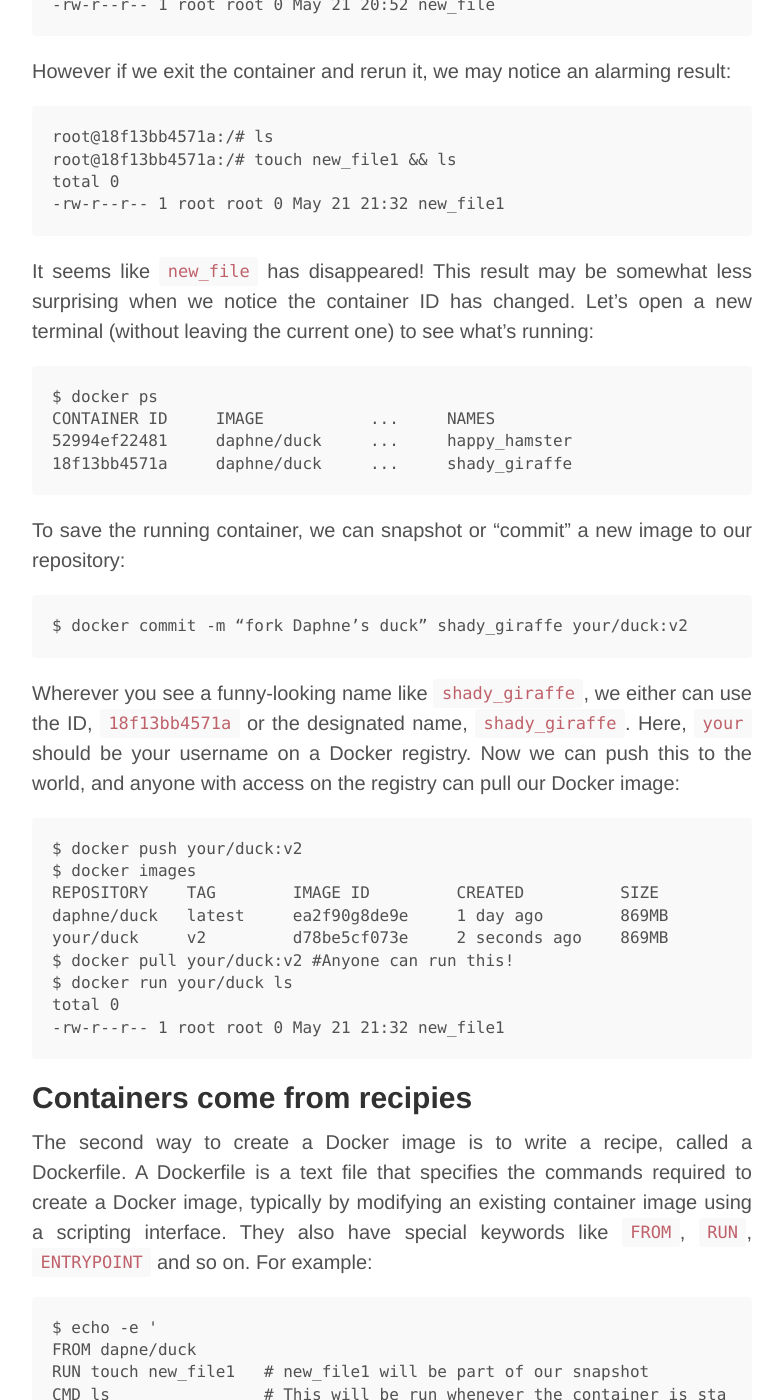
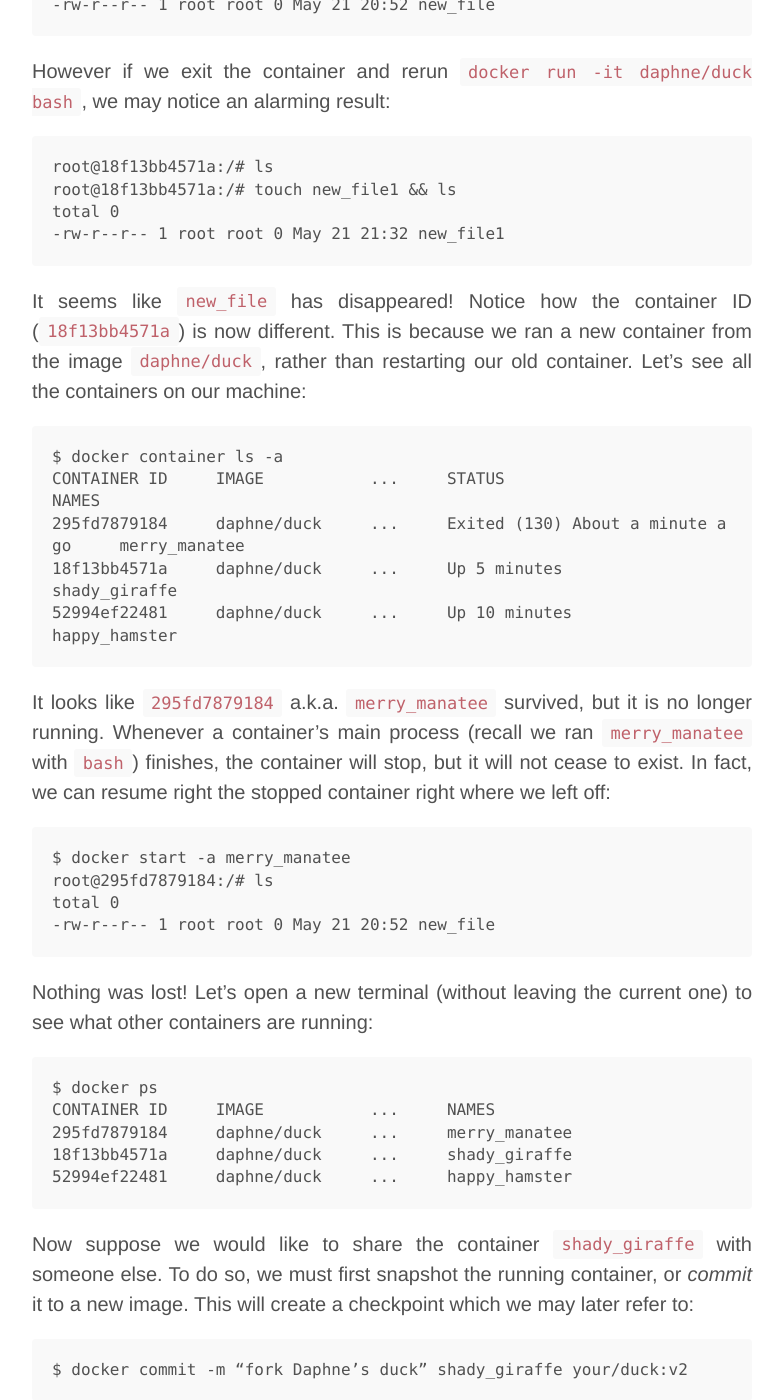
Before and after one commit to breandan/breandan.github.io, a Jekyll site: the page built from public/docker_intro.md, in a window 1280 px wide and 1400 px high, scrolled down 3403 px. Shown: the whole window, without its empty margins (248-1031 px from the left). Built offline with Jekyll 4.4.1, drawn with Linux system fonts in a browser that asks for light colours; nearby versions of some CDN libraries; our own code applies the rules of GitHub Pages for plain Markdown files; some of the changed text lies outside the part shown.

Commit message:
Explain how to restart a container

````diff
--- a/public/docker_intro.md
+++ b/public/docker_intro.md
@@ -70,7 +70,7 @@
 -rw-r--r-- 1 root root 0 May 21 20:52 new_file
 ```
 
-However if we exit the container and rerun it, we may notice an alarming result:
+However if we exit the container and rerun `docker run -it daphne/duck bash`, we may notice an alarming result:
 
 ```
 root@18f13bb4571a:/# ls
@@ -79,22 +79,42 @@
 -rw-r--r-- 1 root root 0 May 21 21:32 new_file1
 ```
 
-It seems like `new_file` has disappeared! This result may be somewhat less surprising when we notice the container ID has changed. Let’s open a new terminal (without leaving the current one) to see what’s running:
+It seems like `new_file` has disappeared! Notice how the container ID (`18f13bb4571a`) is now different. This is because we ran a new container from the image `daphne/duck`, rather than restarting our old container. Let's see all the containers on our machine:
+
+```
+$ docker container ls -a
+CONTAINER ID     IMAGE           ...     STATUS                              NAMES
+295fd7879184     daphne/duck     ...     Exited (130) About a minute ago     merry_manatee
+18f13bb4571a     daphne/duck     ...     Up 5 minutes                        shady_giraffe
+52994ef22481     daphne/duck     ...     Up 10 minutes                       happy_hamster
+```
+
+It looks like `295fd7879184` a.k.a. `merry_manatee` survived, but it is no longer running. Whenever a container's main process (recall we ran `merry_manatee` with `bash`) finishes, the container will stop, but it will not cease to exist. In fact, we can resume right the stopped container right where we left off:
+
+```
+$ docker start -a merry_manatee
+root@295fd7879184:/# ls
+total 0
+-rw-r--r-- 1 root root 0 May 21 20:52 new_file
+```
+
+Nothing was lost! Let’s open a new terminal (without leaving the current one) to see what other containers are running:
 
 ```
 $ docker ps
 CONTAINER ID     IMAGE           ...     NAMES
+295fd7879184     daphne/duck     ...     merry_manatee
+18f13bb4571a     daphne/duck     ...     shady_giraffe
 52994ef22481     daphne/duck     ...     happy_hamster
-18f13bb4571a     daphne/duck     ...     shady_giraffe
 ```
 
-To save the running container, we can snapshot or “commit” a new image to our repository:
+Now suppose we would like to share the container `shady_giraffe` with someone else. To do so, we must first snapshot the running container, or *commit* it to a new image. This will create a checkpoint which we may later refer to:
 
 ```
 $ docker commit -m “fork Daphne’s duck” shady_giraffe your/duck:v2
 ```
 
-Wherever you see a funny-looking name like `shady_giraffe`, we either can use the ID, `18f13bb4571a` or the designated name, `shady_giraffe`. Here, `your` should be your username on a Docker registry. Now we can push this to the world, and anyone with access on the registry can pull our Docker image:
+Wherever you see a funny-looking name like `shady_giraffe` in Docker, this is just another way to refer to container. We either can use the container ID, `18f13bb4571a` or the designated name, ie. `shady_giraffe`. The above `your` can be your username on a Docker registry. Now we can push this image to the world:
 
 ```
 $ docker push your/duck:v2
@@ -108,9 +128,11 @@
 -rw-r--r-- 1 root root 0 May 21 21:32 new_file1
 ```
 
+This is a convenient way to share an image with others. Anyone with access to the repository can start using our image right as we left it, or create another image based on our own. Images can be created via the command line or by using something called a `Dockerfile`.
+
 ## Containers come from recipies
 
-The second way to create a Docker image is to write a recipe, called a Dockerfile. A Dockerfile is a text file that specifies the commands required to create a Docker image, typically by modifying an existing container image using a scripting interface. They also have special keywords like `FROM`, `RUN`, `ENTRYPOINT` and so on. For example:
+The second way to create a Docker image is to write a recipe, called a `Dockerfile`. A `Dockerfile` is a text file that specifies the commands required to create a Docker image, typically by modifying an existing container image using a scripting interface. They also have special keywords like `FROM`, `RUN`, `ENTRYPOINT` and so on. For example:
 
 ```
 $ echo -e '
````
